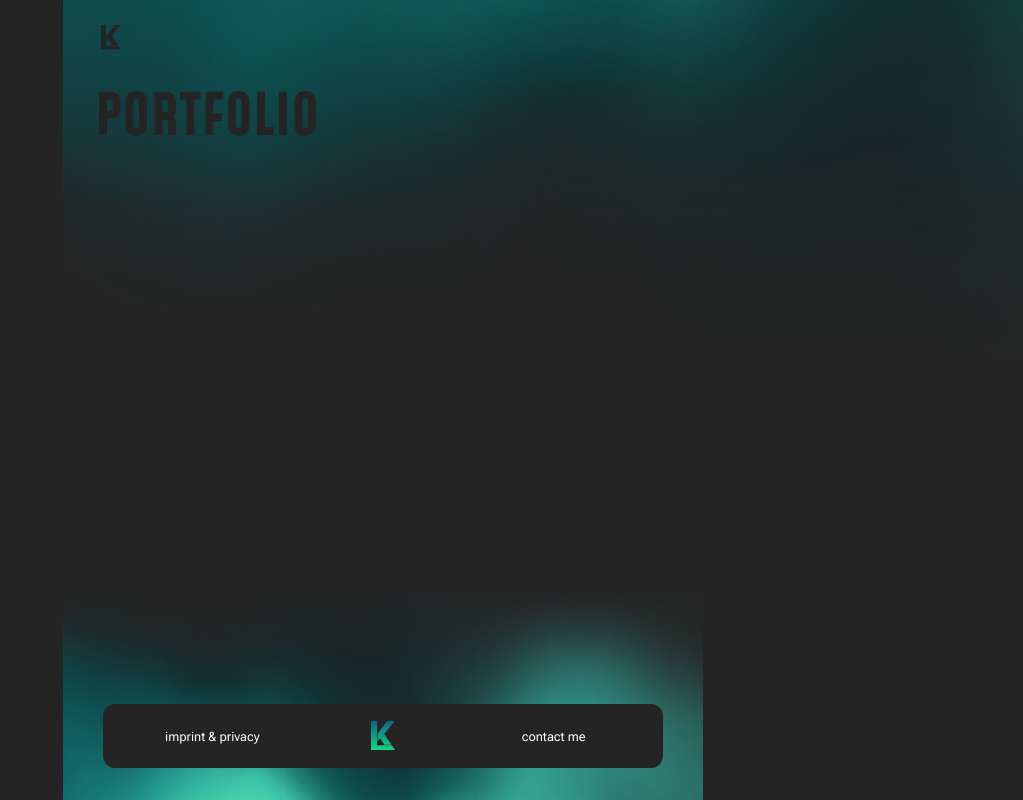
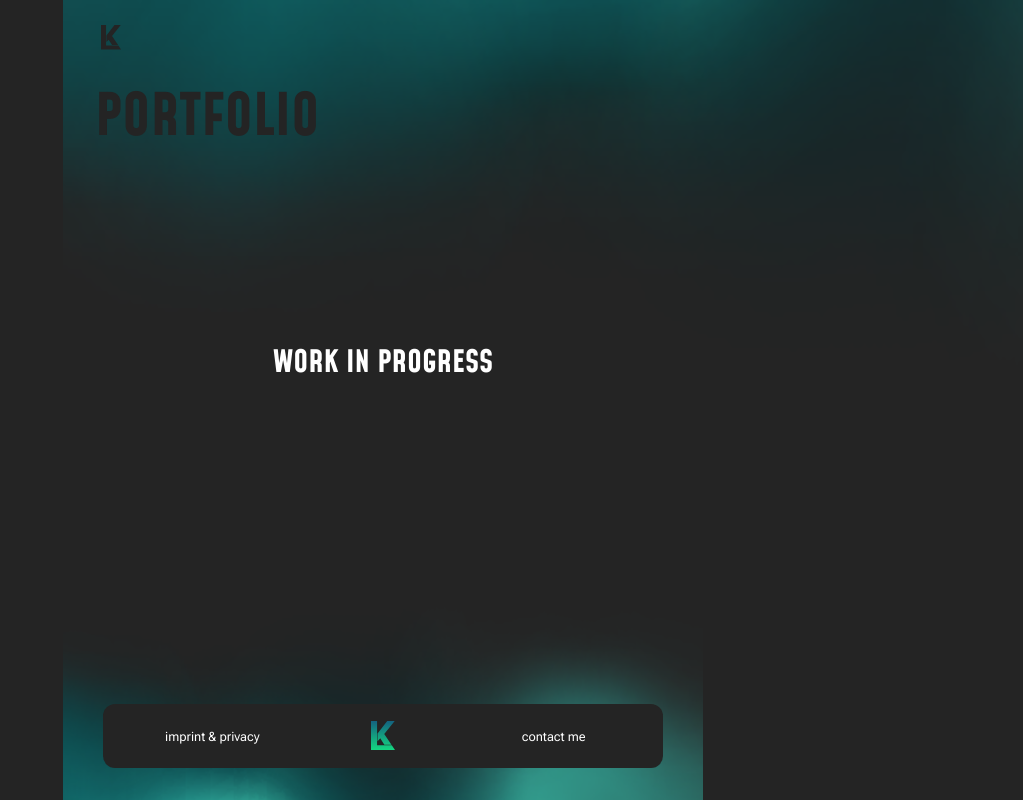
Before and after one commit to lkainzbauer/portfolio, a SvelteKit app: page /portfolio in a window 1280 px wide. Shown: the top 800 px of the page, without its empty margins (257-1280 px from the left). Built offline with nearby package versions, Linux system fonts and the light colour scheme; some icons are missing.

Commit message:
adjust footer image; add portfolio placeholder

```diff
--- a/src/routes/+layout.svelte
+++ b/src/routes/+layout.svelte
@@ -23,7 +23,7 @@
 <div id="app">
 
 	{#if !nav.showMenu}
-		<Background --background-size={path === '/' ? '80vh' : '50vh'} />
+		<Background --background-size={path === '/' ? '70vh' : '50vh'} />
 	{/if}
 
 	<MobileNav />
--- a/src/routes/portfolio/+page.svelte
+++ b/src/routes/portfolio/+page.svelte
@@ -1 +1,13 @@
 <h1>Portfolio</h1>
+
+<div id="portfolio-placeholder">
+    <h2>Work in Progress</h2>
+</div>
+
+<style lang="scss">
+    #portfolio-placeholder {
+        flex: 1;
+        display: flex;
+        align-items: center;
+    }
+</style>
```
Also changed, not shown: static/img/footer-mobile.svg.
